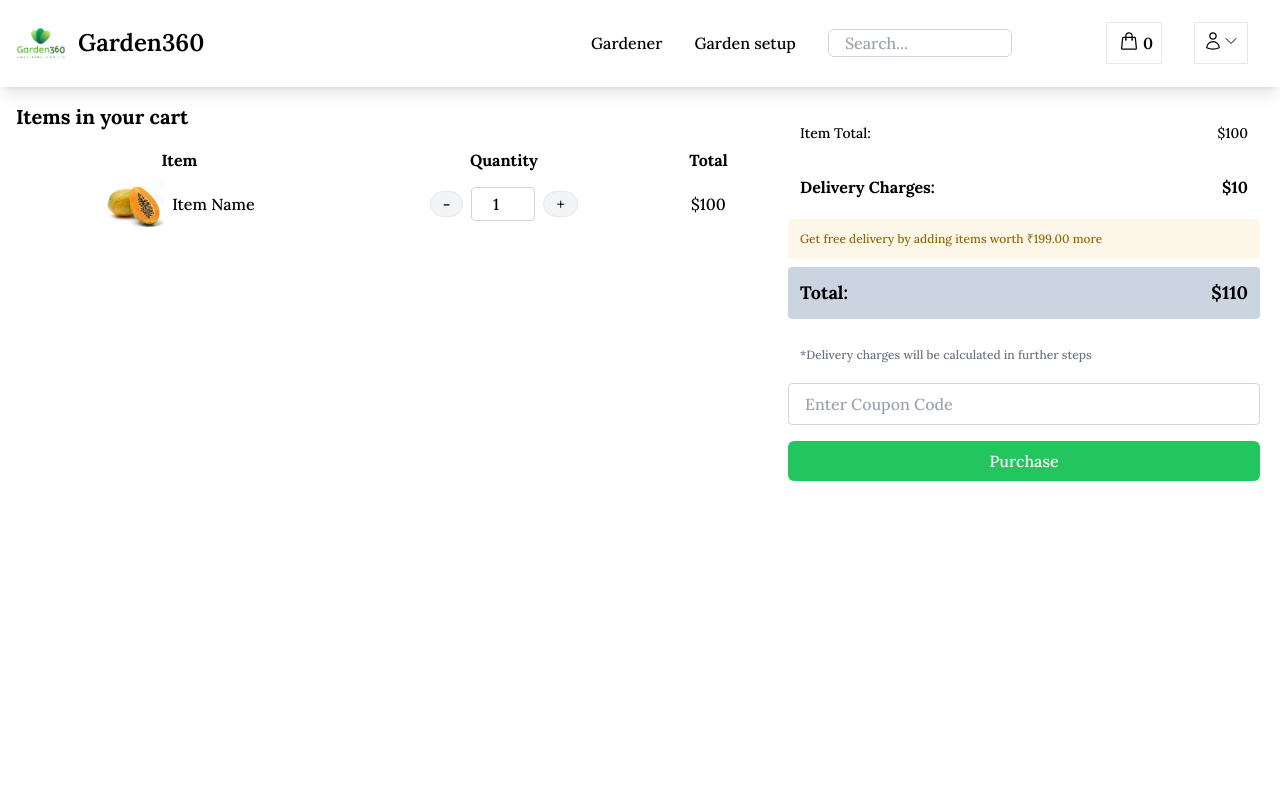
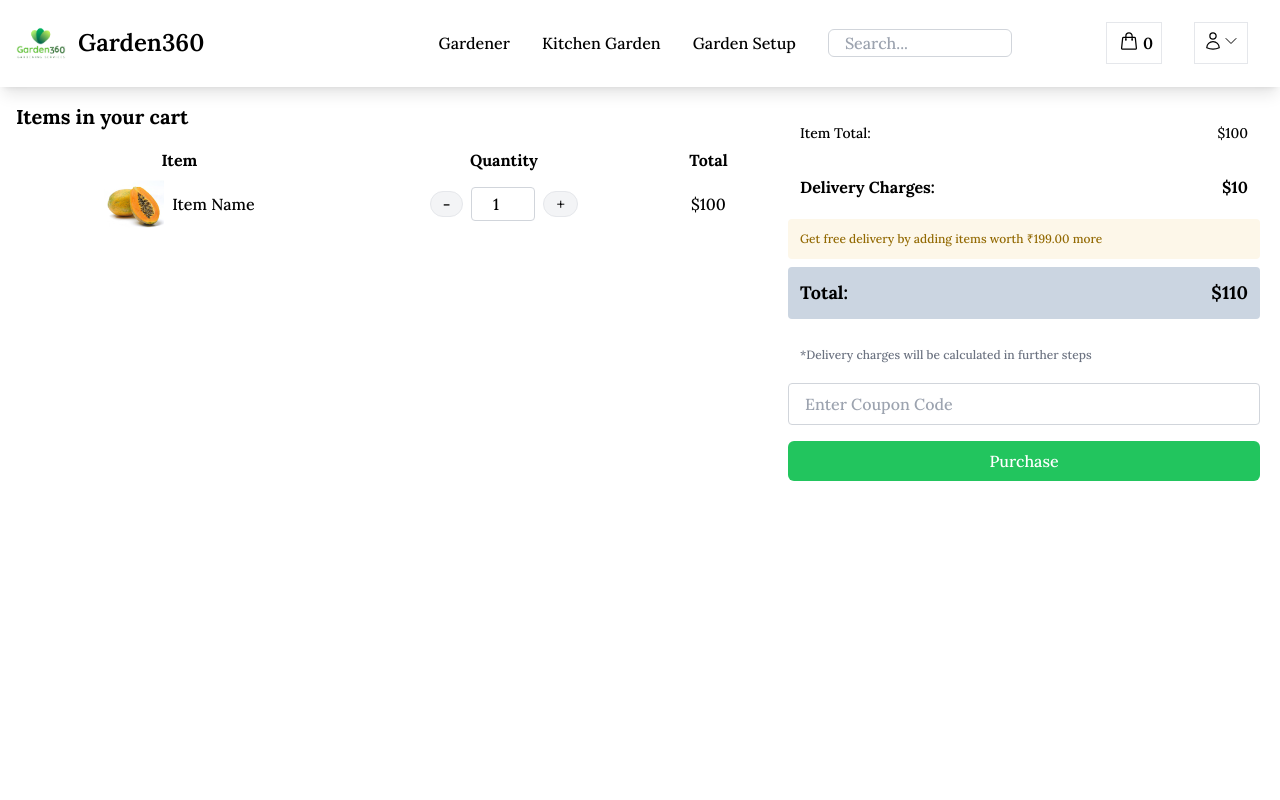
Before and after one commit to AmanPachori/E-commerce, a Next.js app: page /cart in a window 1280 px wide. Shown: the top 800 px of the page. Built offline with nearby package versions, Linux system fonts and the light colour scheme.

Commit message:
minor fixes

```diff
--- a/src/components/Navbar/index.js
+++ b/src/components/Navbar/index.js
@@ -43,11 +43,26 @@ const Index = () => {
             </div>
 
             <div className="hidden md:flex items-center">
-              <a href="/" className="px-4">
+              <a
+                href="https://docs.google.com/forms/d/1IldDYr7J7y-ib8rD39KZeWKG39Qa_-Y1slSGe6R-qk4/viewform?edit_requested=true"
+                target="_blank"
+                className="px-4"
+              >
                 Gardener
               </a>
-              <a href="/about" className=" px-4">
-                Garden setup
+              <a
+                href="https://docs.google.com/forms/d/1chKZkUVosMzKqoUbDjQXZqEgeMrXw5utWKwT559_POc/viewform?edit_requested=true"
+                target="_blank"
+                className=" px-4"
+              >
+                Kitchen Garden
+              </a>
+              <a
+                href="https://docs.google.com/forms/d/1chKZkUVosMzKqoUbDjQXZqEgeMrXw5utWKwT559_POc/viewform?edit_requested=true"
+                target="_blank"
+                className=" px-4"
+              >
+                Garden Setup
               </a>
               <span className="px-4">
                 <input
@@ -201,11 +216,26 @@ const Index = () => {
 
           {isDropdownOpen && (
             <div className="mt-4 md:hidden flex flex-col ">
-              <a href="/" className="px-4 my-2">
+              <a
+                href="https://docs.google.com/forms/d/1IldDYr7J7y-ib8rD39KZeWKG39Qa_-Y1slSGe6R-qk4/viewform?edit_requested=true"
+                target="_blank"
+                className="px-4 mb-2 mt-2"
+              >
                 Gardener
               </a>
-              <a href="/" className="my-2 px-4">
-                Garden setup
+              <a
+                href="https://docs.google.com/forms/d/1chKZkUVosMzKqoUbDjQXZqEgeMrXw5utWKwT559_POc/viewform?edit_requested=true"
+                target="_blank"
+                className=" px-4 mb-2"
+              >
+                Kitchen Garden
+              </a>
+              <a
+                href="https://docs.google.com/forms/d/1chKZkUVosMzKqoUbDjQXZqEgeMrXw5utWKwT559_POc/viewform?edit_requested=true"
+                target="_blank"
+                className=" px-4 mb-2"
+              >
+                Garden Setup
               </a>
               <span className="px-4 w-full my-2">
                 <input
```
